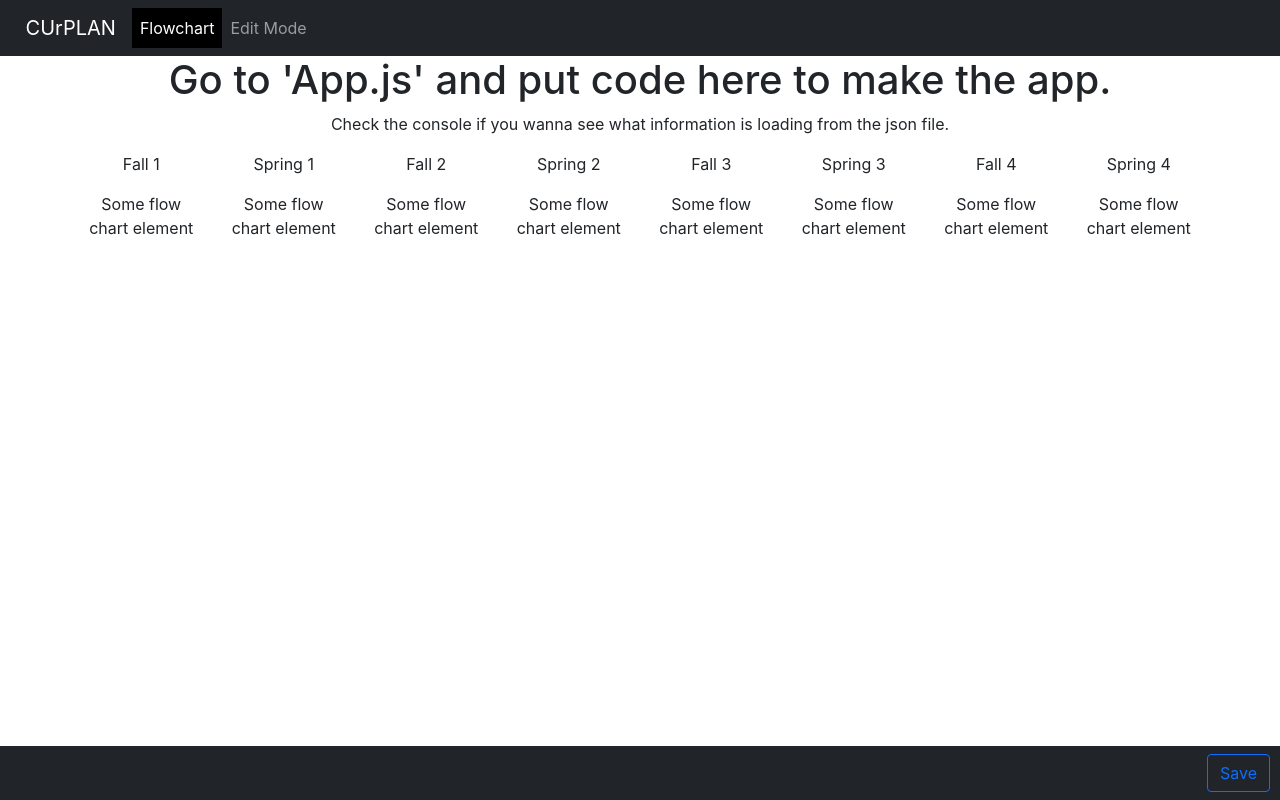
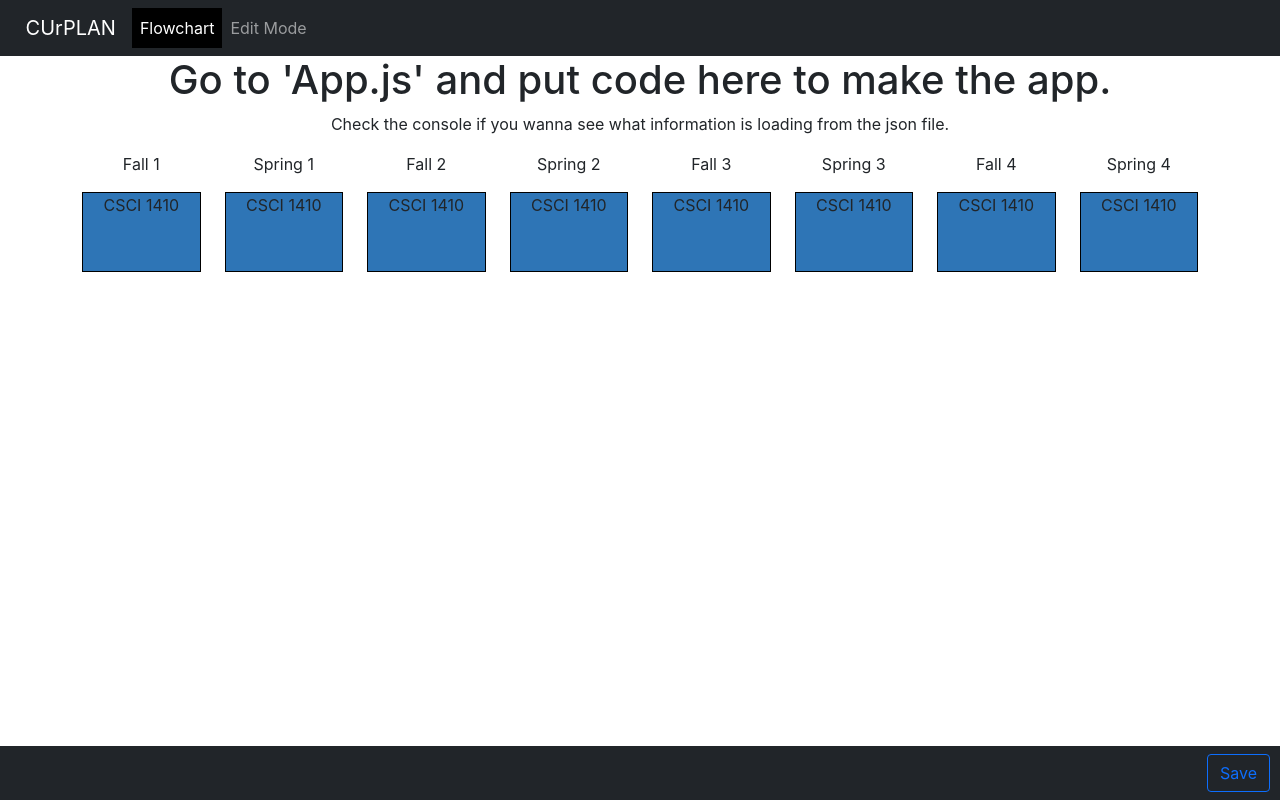
Before and after one commit to CUrPLAN/Senior-Design-Capstone, a React (Vite) app: page / in a window 1280 px wide. Built offline with nearby package versions, Linux system fonts and the light colour scheme.

Commit message:
Created flowchart  view branch, added comments, and created box elements to display classes.

```diff
--- a/src/App.css
+++ b/src/App.css
@@ -16,3 +16,10 @@
   margin-left: auto;
   margin-right: 10px;
 }
+
+.flow-box {
+  width: 100%;
+  min-height: 10vh;
+  background-color: rgba(46,117,182,255);
+  border: 1px solid black;
+}
--- a/src/App.jsx
+++ b/src/App.jsx
@@ -23,7 +23,11 @@ class FlowChartItem extends React.Component {
   }
 
   render() {
-    return (<div>Some flow chart element</div>);
+    return (
+      <div className='flow-box'>
+        {this.props.Name}
+      </div>
+    );
   }
 }
 
@@ -38,22 +42,24 @@ class App extends React.Component {
   }
 
   // load data from json, set state with information
-  componentDidMount() {
-    fetch('csreqs.json')
+  componentDidMount() { // runs when component loads
+    fetch('csreqs.json') // get file at csreqs.json asyncronously
       .then(response => response.text())
       .then(json => JSON.parse(json))
-      .then(data => this.setState(data))
-      .catch(e => console.error('Couldn\'t read json file. The error was:\n', e));
+      .then(data => this.setState(data)) // set state information
+      .catch(e => console.error('Couldn\'t read json file. The error was:\n', e)); // print any errors
   }
 
+  // function for handling a click on one of the top navbar links
   menuClick(i) {
-    if (i === 0) {
+    if (i === 0) { // if the first button is clicked
       this.setState({Display: 'Flow'});
-    } else if (i === 1) {
+    } else if (i === 1) { // if the second button is clicked
       this.setState({Display: 'Edit'});
     }
   }
 
+  // function that handles creating the edit view and list view components, with the json info that needs to be displayed
   displayEditView() {
     return (<div>
       <ListViewItem></ListViewItem>
@@ -62,18 +68,29 @@ class App extends React.Component {
 
   }
 
+  // function that handles the content from the json file that should be displayed, and labels the semesters accordingly
   displayFlowChart() {
+    // stores the classes, semester type, and year for each semester
     let semesters = [];
+    // i = number of years to graduate in
+    // j = number of semesters per year
     for (let i = 0; i < 4; i++) {
       for (let j = 0; j < 2; j++) {
+        // Col: column tag, imported from bootstrap-react
+        // key attribute is used as a unique identifier for an item in a list in feact
+        // p tag will display Spring if j = 2, otherwise Fall will be displayed; shorthanded if/else statement used
+        // i+1 is displayed as the year because the loop starts at 0
+        // FlowchartItem tag will contain the information about the class (what class you are taking that semester will be displayed)
         semesters.push(
           <Col key={'year' + i + 'sem' + j}>
             <p>{j ? 'Spring' : 'Fall'} {i+1}</p>
-            <FlowChartItem></FlowChartItem>
+            <FlowChartItem {...this.state.Classes[0]}></FlowChartItem>
           </Col>
         );
       }
     }
+    // the display flowchart function will return the html for entire flowchart
+    // since the html code is stored in a variable, the curly brackets are used to denote that the html code in the object should be inserted at this spot
     return (
       <Container>
         <Row>
@@ -83,17 +100,22 @@ class App extends React.Component {
     );
   }
 
+  // render function under App class is used to tell application to display content
   render() {
     console.log("Rendering:");
     console.log("Have state information of:");
     console.log(this.state);
 
-    let content;
+    let content; // variable to store the content to render
+    // set content to display based on which tab the user is currently in (the mode they currently see)
     if (this.state.Display === 'Edit') {
       content = this.displayEditView();
     } else {
       content = this.displayFlowChart();
     }
+    // this return function in the render function will display the content
+    // it creates the html code for the navbars and basic layout of the page
+    // the {content} segment indicates that the html code from the variable above should be inserted
     return (
       <div className="App">
         <Navbar variant='dark' bg='dark' sticky='top'>
```
